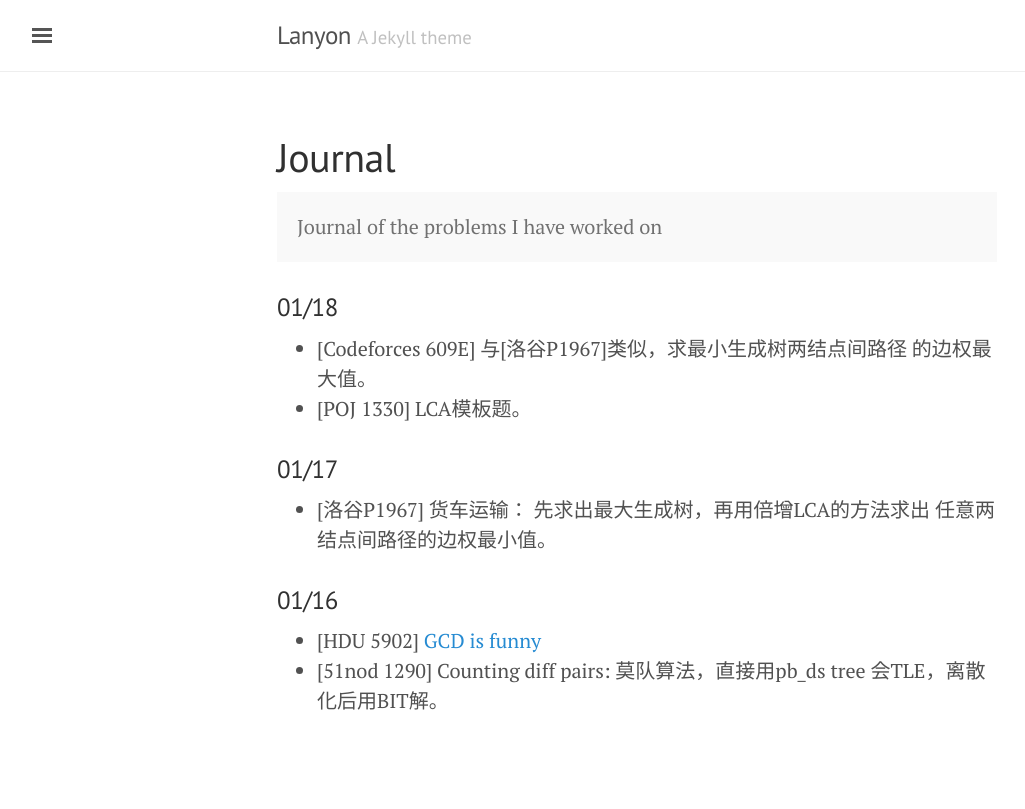
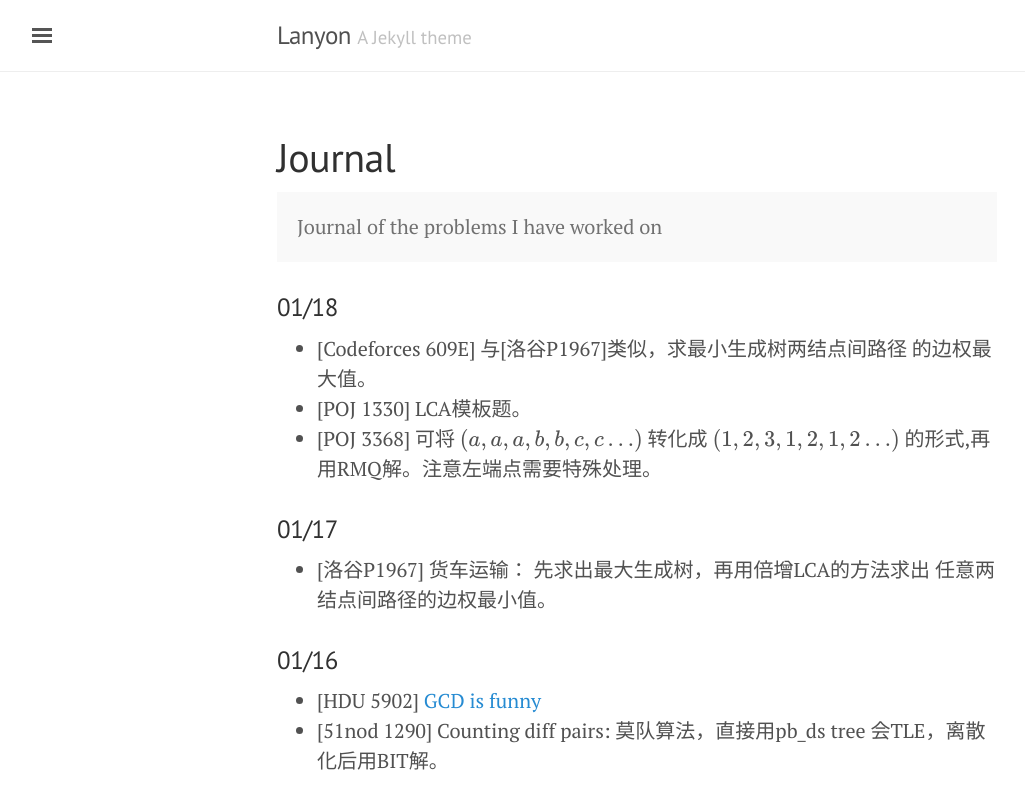
Before and after one commit to atubo/online-judge, a Jekyll site: the page built from docs/journal.md, in a window 1280 px wide. Shown: the top 809 px of the page, without its empty margins (3-1028 px from the left). Built offline with Jekyll 4.4.1, drawn with Linux system fonts in a browser that asks for light colours; formulas are drawn with MathJax 3.

Commit message:
[POJ 3368]

```diff
--- a/docs/journal.md
+++ b/docs/journal.md
@@ -11,6 +11,7 @@ Journal of the problems I have worked on
 * [Codeforces 609E] 与[洛谷P1967]类似，求最小生成树两结点间路径
 的边权最大值。
 * [POJ 1330] LCA模板题。
+* [POJ 3368] 可将 $(a, a, a, b, b, c, c...)$ 转化成    $(1,2,3,1,2,1,2...)$ 的形式,再用RMQ解。注意左端点需要特殊处理。
 
 ### 01/17
 * [洛谷P1967] 货车运输： 先求出最大生成树，再用倍增LCA的方法求出
```
